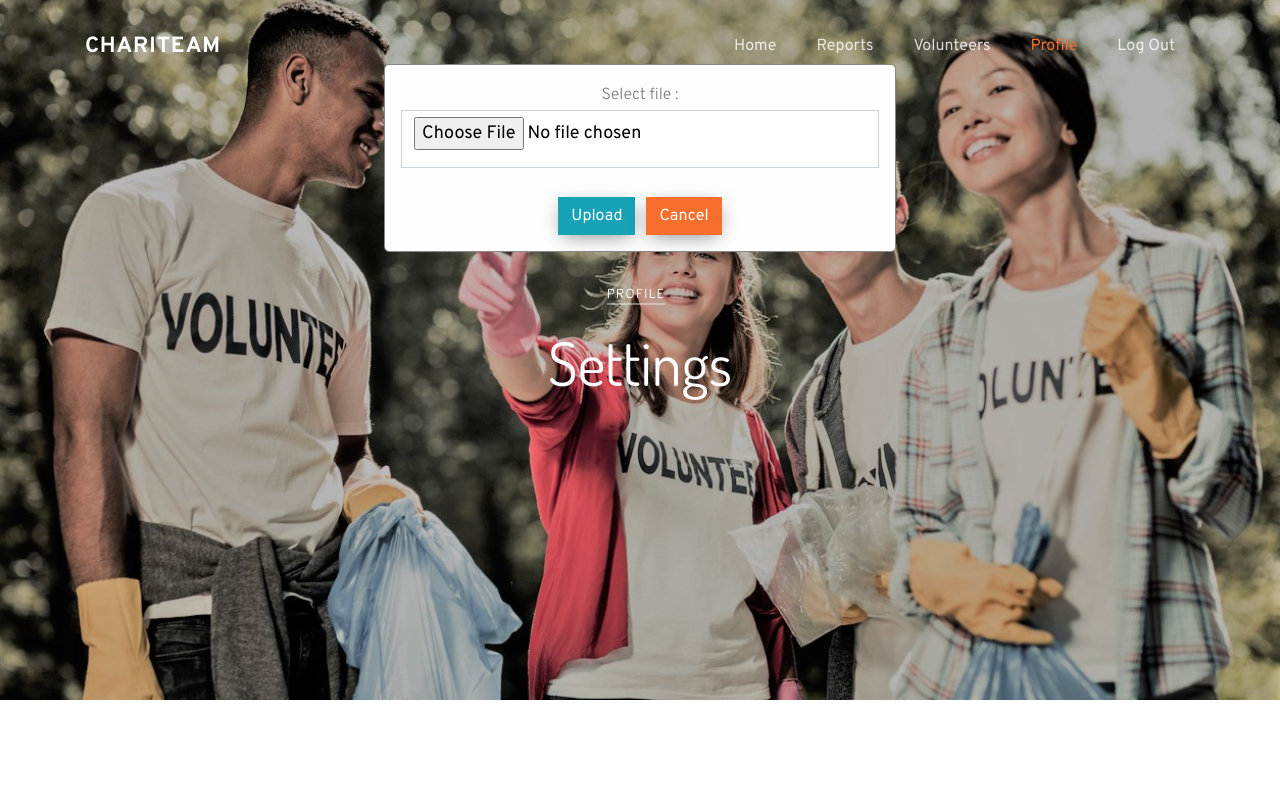
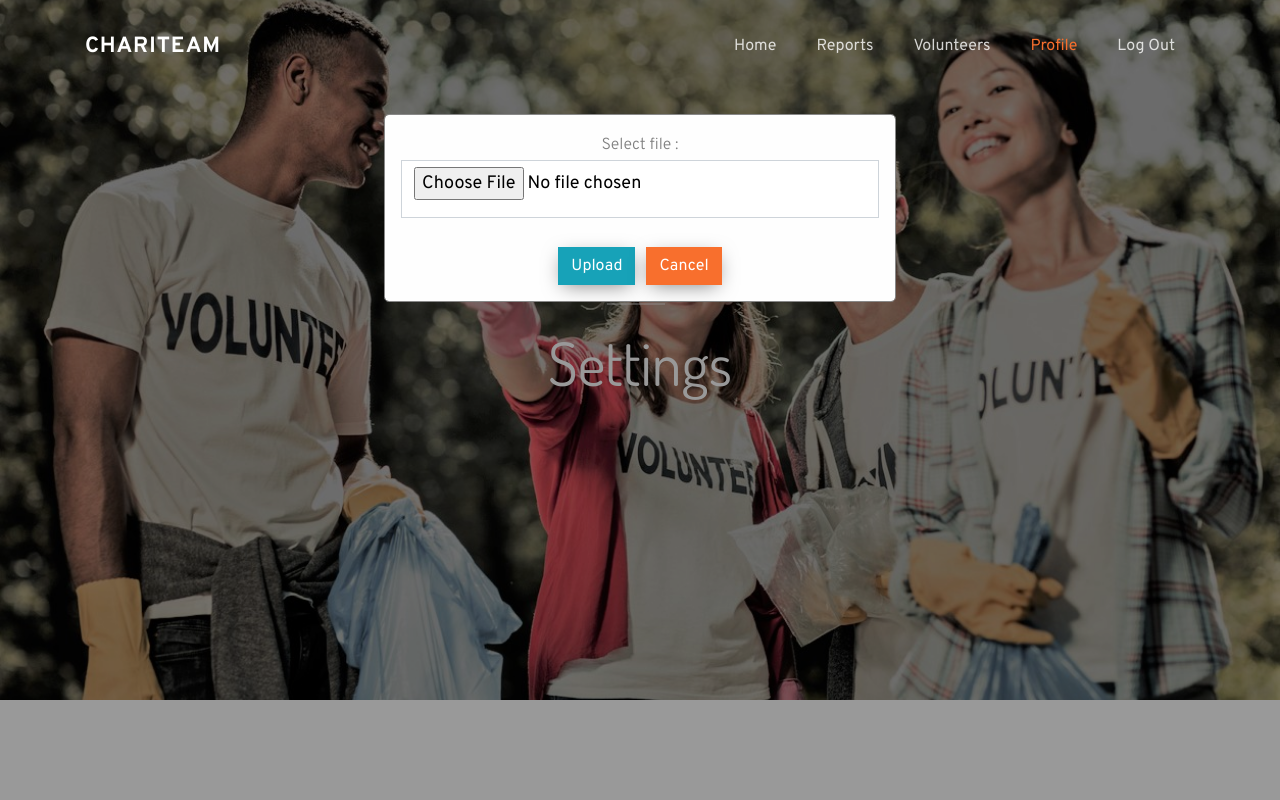
Before and after one commit to FitriMakmor/chariteam, a PHP site: page /userProfileEdit.html in a window 1280 px wide, after a click on "Change Photo". Run offline with PHP 8.4, Linux system fonts and the light colour scheme; some libraries are stand-ins or nearby versions; some web fonts are replaced.

Commit message:
changes again

```diff
--- a/css/DeleteProfileButton.css
+++ b/css/DeleteProfileButton.css
@@ -41,7 +41,7 @@ button:hover {
 
 
 /* The Modal (background) */
-.modala {
+.modal {
   display: none; /* Hidden by default */
   position: fixed; /* Stay in place */
   z-index: 1; /* Sit on top */
```
